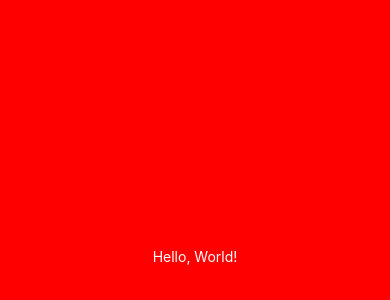
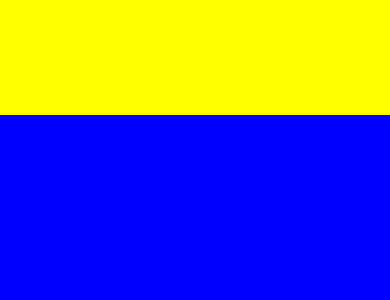
Before and after one commit to Thinkteam20/appWeather, a React Native app: screen / in a window 390 px wide. Shown: the part 166-466 px from the top of the page. Built offline with nearby package versions, Linux system fonts and the light colour scheme.

Commit message:
Rayout rules & flex

```diff
--- a/App.js
+++ b/App.js
@@ -5,7 +5,10 @@
 export default function App() {
   return (
     <View style={styles.container}>
-      <Text style={styles.text}>Hello, World!</Text>
+
+      <View style={styles.yellowView}></View>
+      <View style={styles.blueView}></View>
+
       <StatusBar style="auto" />
     </View>
   );
@@ -14,11 +17,15 @@
 const styles = StyleSheet.create({
   container: {
     flex: 1,
-    backgroundColor: 'red',
-    alignItems: 'center',
-    justifyContent: 'center',
+  //  alignItems: 'center',
+   // justifyContent: 'center',
   },
-  text:{
-    color: "white"
+  yellowView:{
+    flex: 1,
+    backgroundColor: "yellow"
+  },
+  blueView:{
+    flex: 2,
+    backgroundColor: "blue"
   }
 });
```
